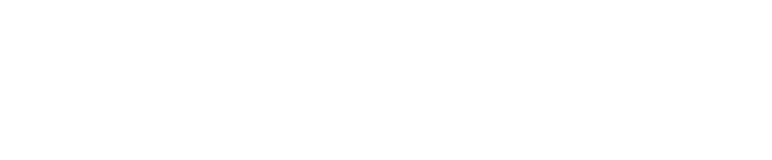
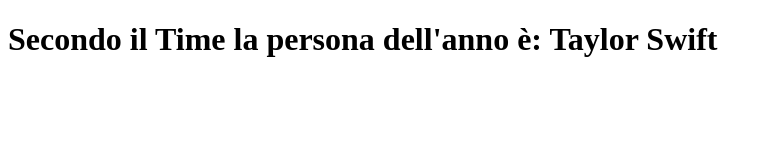
Before and after one commit to MonicaSerraWebDeveloper/vue-hello, a plain HTML site: page index.html in a window 1280 px wide. Shown: the whole page, without its empty margins (0-772 px from the left). Drawn offline with nearby package versions, Linux system fonts and the light colour scheme.

Commit message:
feat: add the message with vue using data and add the variable inside the tag h1 using double branketts

```diff
--- a/index.html
+++ b/index.html
@@ -8,7 +8,7 @@
 </head>
 <body>
     <div id="app">
-
+        <h1>{{ message }}</h1>
     </div>
     <script type="text/javascript" src="./js/script.js"></script>
 </body>
--- a/js/script.js
+++ b/js/script.js
@@ -3,7 +3,7 @@ const { createApp } = Vue;
 createApp({
     data() {
         return {
-
+            message: "Secondo il Time la persona dell'anno è: Taylor Swift"
         };
     }
 }).mount('#app');
```
